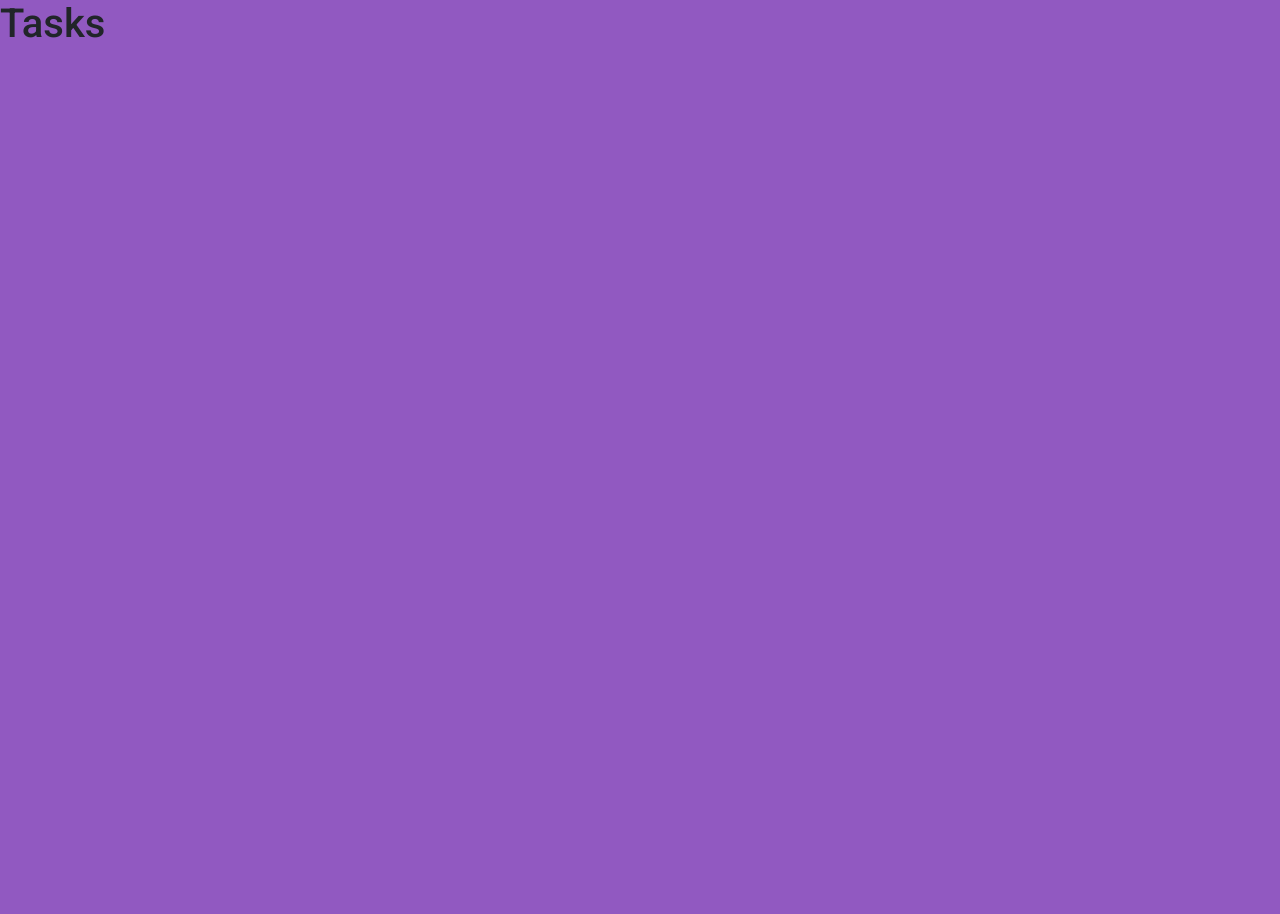
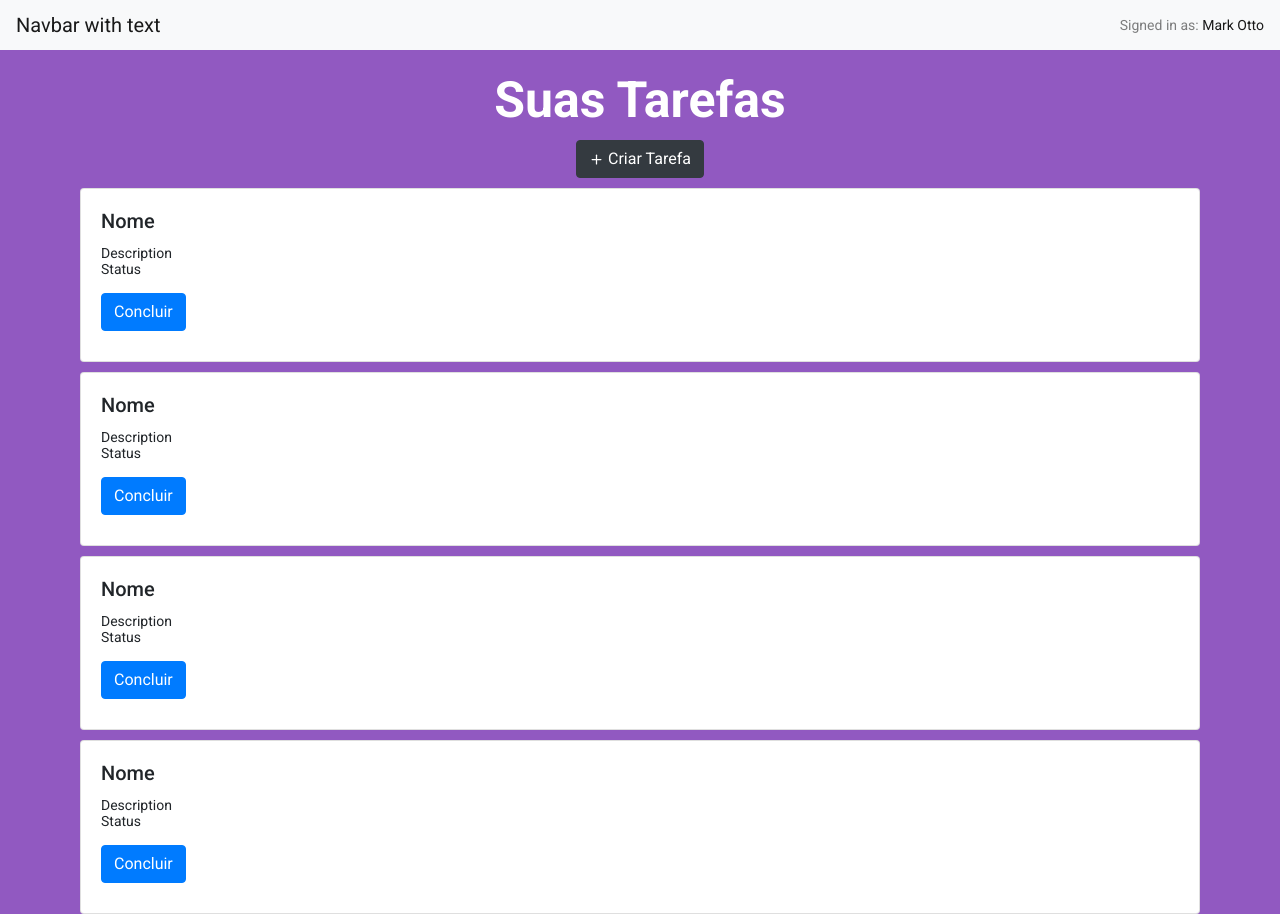
Before and after one commit to Natan10/todo-list-front, a React (Create React App) app: page /task in a window 1280 px wide. Before the commit the page ends 800 px from the top, so only its background shows below. Built offline with nearby package versions, Linux system fonts and the light colour scheme.

Commit message:
view task quase feita

```diff
--- /dev/null
+++ b/src/components/CardTask/index.js
@@ -0,0 +1,20 @@
+import React from 'react';
+import {Card,Button} from 'react-bootstrap';
+
+import './style.css'
+
+export default function CardTask(props){
+
+  return(
+    <Card className="card-task" >
+      <Card.Body>
+        <Card.Title>Nome</Card.Title>
+        <Card.Text>
+         Description
+         <p>Status</p>
+        </Card.Text>
+        <Button variant="primary">Concluir</Button>
+      </Card.Body>
+    </Card>
+  );
+}
--- /dev/null
+++ b/src/components/CardTask/style.css
@@ -0,0 +1,4 @@
+.card-task{
+  width: 100%;
+  margin-bottom: 10px;
+}
--- a/src/pages/Task/index.js
+++ b/src/pages/Task/index.js
@@ -1,9 +1,35 @@
 import React from 'react';
+import {Navbar , Button} from 'react-bootstrap';
+import { FiPlus } from 'react-icons/fi';
 
+
+import './style.css'
+import CardTask from '../../components/CardTask';
 
 function Task(){
   return(
-    <h1>Tasks</h1>
+    <>
+     <Navbar variant="light" bg="light">
+        <Navbar.Brand href="#home">Navbar with text</Navbar.Brand>
+        <Navbar.Toggle />
+        <Navbar.Collapse className="justify-content-end">
+          <Navbar.Text>
+            Signed in as: <a href="#login">Mark Otto</a>
+          </Navbar.Text>
+        </Navbar.Collapse>
+      </Navbar>
+
+      <div className="teste">
+        <h1>Suas Tarefas</h1>
+        <Button variant="dark">
+        <FiPlus size={15} /> Criar Tarefa
+        </Button>
+        <CardTask/>
+        <CardTask/>
+        <CardTask/>
+        <CardTask/>
+      </div>
+    </>
   );
 }
 
--- /dev/null
+++ b/src/pages/Task/style.css
@@ -0,0 +1,22 @@
+div.teste{
+  width: 100%;
+  max-width: 1120px;
+  height: 100vh;
+  margin: 0 auto;
+
+  display: flex;
+  flex-direction: column;
+  align-items: center;
+}
+
+
+div.teste h1{
+  color: #fff;
+  font-weight: bold;
+  font-size: 50px;
+  margin: 20px 0 10px 0;
+}
+
+div.teste button{
+  margin-bottom: 10px;
+}
```
Also changed, not shown: src/global.css (line endings or trailing spaces).
